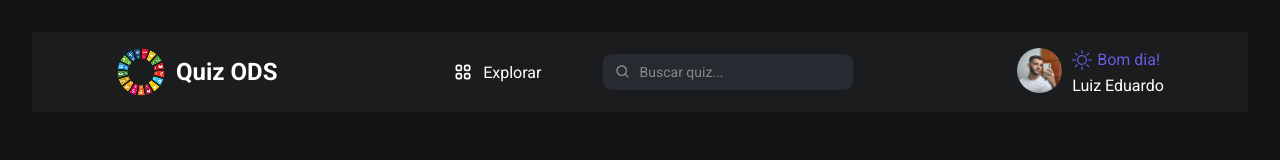
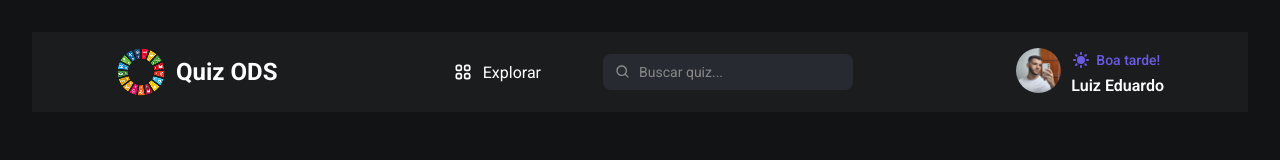
Before and after one commit to LuizEdu-AR/quizods-testesoftware, a React (Vite) app: page / in a window 1280 px wide. Shown: the top 160 px of the page. Built offline with nearby package versions, Linux system fonts and the light colour scheme.

Commit message:
Adicionar componente Header com saudação dinâmica por horário

```diff
--- a/src/components/Header/index.css
+++ b/src/components/Header/index.css
@@ -138,3 +138,24 @@
     gap: 5px;
     color: var(--color-primary);
 }
+
+.sun-icon {
+    color: var(--color-primary); /* Mesma cor roxa da saudação */
+}
+
+.moon-icon {
+    color: var(--color-primary); /* Mesma cor roxa da saudação */
+}
+
+.greeting-text {
+    margin: 0;
+    font-size: 14px;
+    font-weight: 500;
+}
+
+.user-name-container {
+    margin: 0;
+    font-size: 16px;
+    font-weight: 600;
+    color: var(--text-primary);
+}
--- a/src/components/Header/index.jsx
+++ b/src/components/Header/index.jsx
@@ -1,11 +1,56 @@
 import LogoODS from '../../assets/img/logo-ods.png'
 import FotoPessoal from '../../assets/img/foto-pessoal.jpg'
-import { HiOutlineViewGrid} from 'react-icons/hi'
-import { BiSearch } from 'react-icons/bi'
+
 import './index.css'
 
-import { BsSun } from 'react-icons/bs'
+import { useState, useEffect } from 'react'
+
+import { HiOutlineViewGrid } from 'react-icons/hi'
+import { BiSearch } from 'react-icons/bi'
+import { BsSun, BsMoon } from 'react-icons/bs'
+import { HiSun } from 'react-icons/hi'
+
 const Header = () => {
+    const [greeting, setGreeting] = useState('Bom dia!')
+    const [greetingIcon, setGreetingIcon] = useState(<BsSun size={20} className="sun-icon" />)
+
+    const getGreetingByTime = () => {
+        const now = new Date()
+        const brasiliaTime = new Date(now.toLocaleString("en-US", { timeZone: "America/Sao_Paulo" }))
+        const hour = brasiliaTime.getHours()
+
+        if (hour >= 5 && hour < 12) {
+            return {
+                message: 'Bom dia!',
+                icon: <BsSun size={20} className="sun-icon" />
+            }
+        } else if (hour >= 12 && hour < 18) {
+            return {
+                message: 'Boa tarde!',
+                icon: <HiSun size={20} className="sun-icon" />
+            }
+        } else {
+            return {
+                message: 'Boa noite!',
+                icon: <BsMoon size={20} className="moon-icon" />
+            }
+        }
+    }
+
+    useEffect(() => {
+        const updateGreeting = () => {
+            const greetingData = getGreetingByTime()
+            setGreeting(greetingData.message)
+            setGreetingIcon(greetingData.icon)
+        }
+
+        updateGreeting()
+
+        const interval = setInterval(updateGreeting, 60000)
+
+        return () => clearInterval(interval)
+    }, [])
+
     return (
         <div className='header-container'>
             <div className="logo-container">
@@ -34,8 +79,8 @@ const Header = () => {
                 </div>
                 <div className="info-profile-container">
                     <div className="greeting-container">
-                    <BsSun size={20} className="sun-icon" />
-                    <p className="greeting-text">Bom dia!</p>
+                        {greetingIcon}
+                        <p className="greeting-text">{greeting}</p>
                     </div>
                     <p className="user-name-container">Luiz Eduardo</p>
                 </div>
```
Lines whose indentation alone changed are shown as unchanged.
